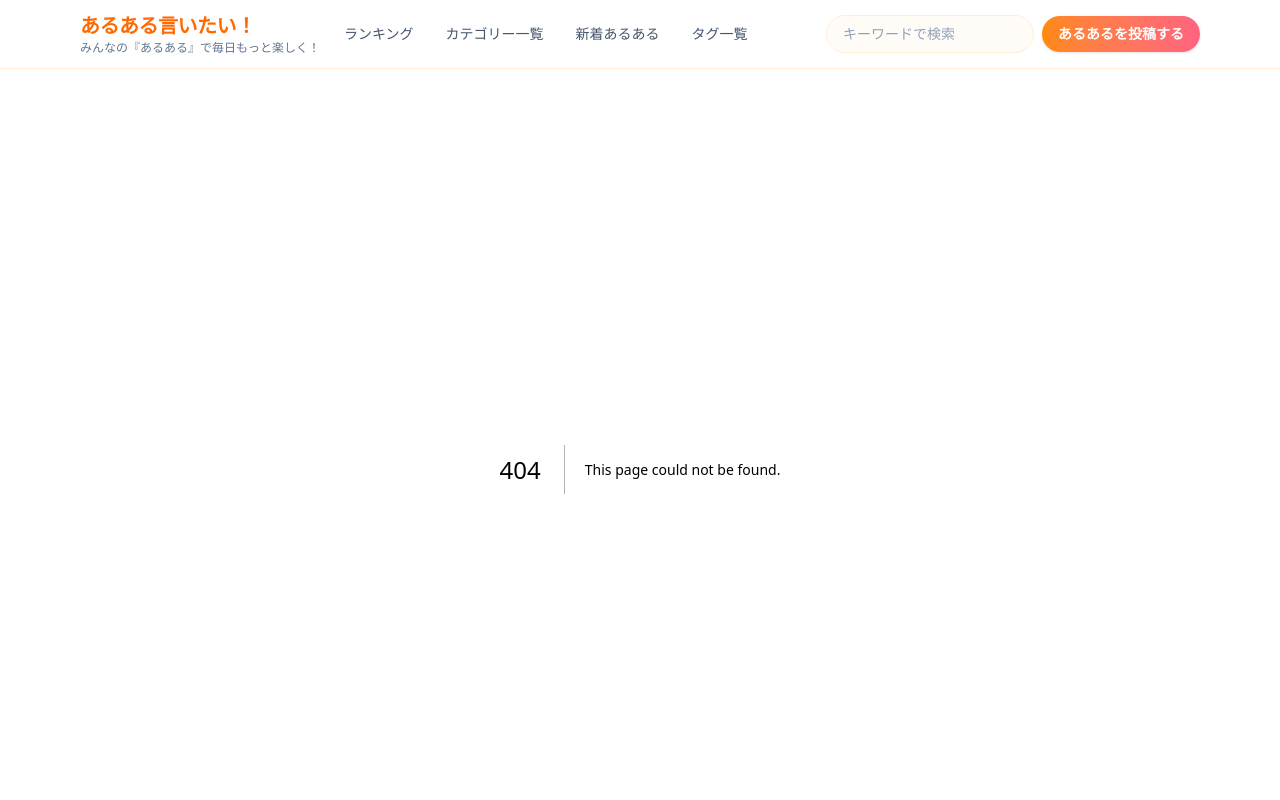
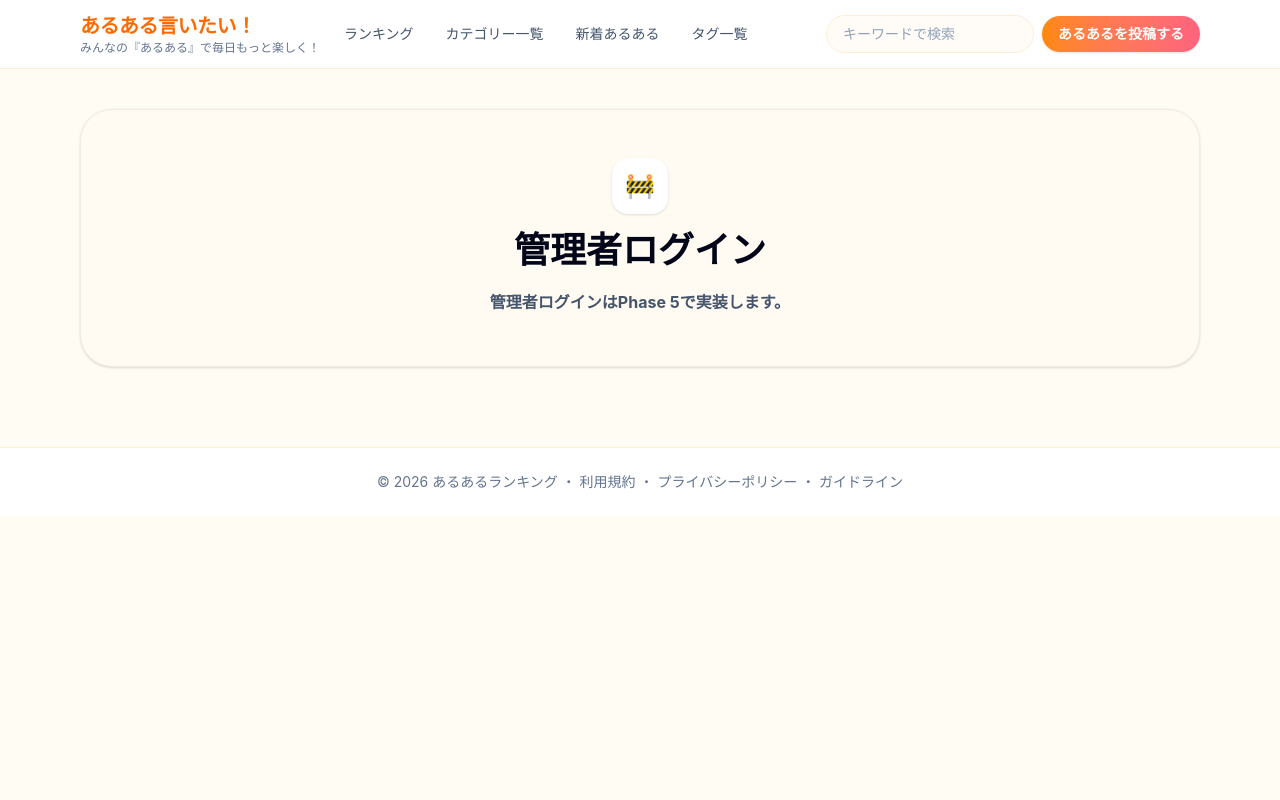
Before and after one commit to ikeshidr/aruaru-ranking, a Next.js app: page /admin/login in a window 1280 px wide. Before the commit this address had no page. Shown: the top 800 px of the page. Built offline with nearby package versions, Linux system fonts and the light colour scheme.

Commit message:
Add admin login placeholder page

```diff
--- /dev/null
+++ b/src/app/admin/login/page.tsx
@@ -0,0 +1,5 @@
+import { PlaceholderPage } from '@/components/ui/PlaceholderPage';
+
+export default function AdminLoginPage() {
+  return <PlaceholderPage title="管理者ログイン" description="管理者ログインはPhase 5で実装します。" />;
+}
```
